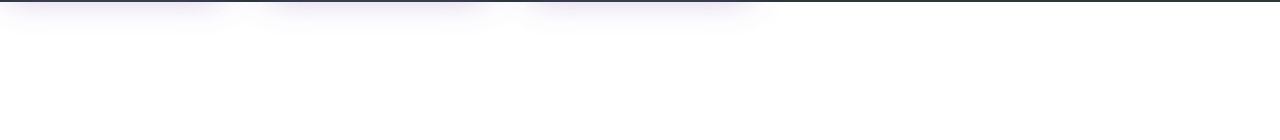
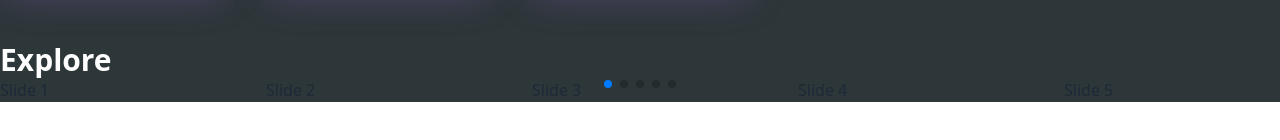
Before and after one commit to MehadiHasan-web/Cloud-Kitchen, a React (Vite) app: page / in a window 1280 px wide. Shown: the part 580-720 px from the top of the page. Built offline with nearby package versions, Linux system fonts and the light colour scheme.

Commit message:
adding swipper.js

```diff
--- a/package.json
+++ b/package.json
@@ -19,7 +19,8 @@
     "react-redux": "^9.1.2",
     "react-router": "^6.23.1",
     "react-router-dom": "^6.23.1",
-    "sort-by": "^1.2.0"
+    "sort-by": "^1.2.0",
+    "swiper": "^11.1.4"
   },
   "devDependencies": {
     "@types/react": "^18.2.66",
--- a/src/Router/Router.jsx
+++ b/src/Router/Router.jsx
@@ -1,6 +1,6 @@
 import {createBrowserRouter} from "react-router-dom";
-import App from "../App";
 import Layout from './../Layout/Layout';
+import Home from "../pages/Home/Home";
 
 
 // router section start
@@ -11,7 +11,7 @@ export const router = createBrowserRouter([
     children: [
       {
         path: "/",
-        element: <App></App>,
+        element: <Home></Home>,
       },
     ],
   },
--- a/src/index.css
+++ b/src/index.css
@@ -2,7 +2,30 @@
 @tailwind components;
 @tailwind utilities;
 
+/* title shadow  */
+.text-shadow{
+  text-shadow: 2px 2px 5px rgb(125, 186, 242);
+  transition: 0.5s;
+}
+/* image shadow  */
+.img-shadow{
+  box-shadow: 0px 0px 37px -3px rgba(129,91,181,0.43);
+  -webkit-box-shadow: 0px 0px 37px -3px rgba(129,91,181,0.43);
+  -moz-box-shadow: 0px 0px 37px -3px rgba(129,91,181,0.43);
+}
 
+.shop-hover:hover p{
+  font-size: 2rem;
+}
+.shop-hover:hover{
+
+  transition: 0.5s;
+  box-shadow: 0px 0px 76px 8px rgba(182,154,222,0.71);
+  -webkit-box-shadow: 0px 0px 76px 8px rgba(182,154,222,0.71);
+  -moz-box-shadow: 0px 0px 76px 8px rgba(182,154,222,0.71);
+}
+
+/* input background color */
 .inputBg{
   background: #2d3639;
 background: linear-gradient(359deg,#2d3639 0%, #40494c 80%);
--- /dev/null
+++ b/src/pages/Home/Explore.jsx
@@ -0,0 +1,67 @@
+// Import Swiper React components
+import { Swiper, SwiperSlide } from 'swiper/react';
+
+// Import Swiper styles
+import 'swiper/css';
+import 'swiper/css/pagination';
+
+// import required modules
+import { Pagination } from 'swiper/modules';
+
+
+const Explore = () => {
+  return (
+    <div className='my-10'>
+      {/* content section start */}
+      <div className='container mx-auto'>
+        {/* title section start */}
+        <div>
+          <h3 className='text-3xl text-white font-bold'>Explore</h3>
+        </div>
+        {/* title section end */}
+        {/* card section start */}
+        <Swiper
+        slidesPerView={1}
+        spaceBetween={10}
+        pagination={{
+          clickable: true,
+        }}
+        breakpoints={{
+          640: {
+            slidesPerView: 2,
+            spaceBetween: 20,
+          },
+          768: {
+            slidesPerView: 3,
+            spaceBetween: 40,
+          },
+          1024: {
+            slidesPerView: 4,
+            spaceBetween: 50,
+          },
+          1280: {
+            slidesPerView: 5,
+            spaceBetween: 50,
+          },
+        }}
+        modules={[Pagination]}
+        className="mySwiper"
+      >
+        <SwiperSlide>Slide 1</SwiperSlide>
+        <SwiperSlide>Slide 2</SwiperSlide>
+        <SwiperSlide>Slide 3</SwiperSlide>
+        <SwiperSlide>Slide 4</SwiperSlide>
+        <SwiperSlide>Slide 5</SwiperSlide>
+        <SwiperSlide>Slide 6</SwiperSlide>
+        <SwiperSlide>Slide 7</SwiperSlide>
+        <SwiperSlide>Slide 8</SwiperSlide>
+        <SwiperSlide>Slide 9</SwiperSlide>
+      </Swiper>
+        {/* card section end */}
+      </div>
+      {/* content section end */}
+    </div>
+  );
+};
+
+export default Explore;
--- /dev/null
+++ b/src/pages/Home/Home.jsx
@@ -0,0 +1,18 @@
+import Shops from "../../components/Shops";
+import Explore from "./Explore";
+
+
+const Home = () => {
+  return (
+    <div>
+      {/* shop start */}
+      <Shops></Shops>
+      {/* shop end */}
+      {/* explore section start */}
+      <Explore></Explore>
+      {/* explore section end */}
+    </div>
+  );
+};
+
+export default Home;
```
Also changed, not shown: 1 other file (tests, documents, lock files or other folders).
